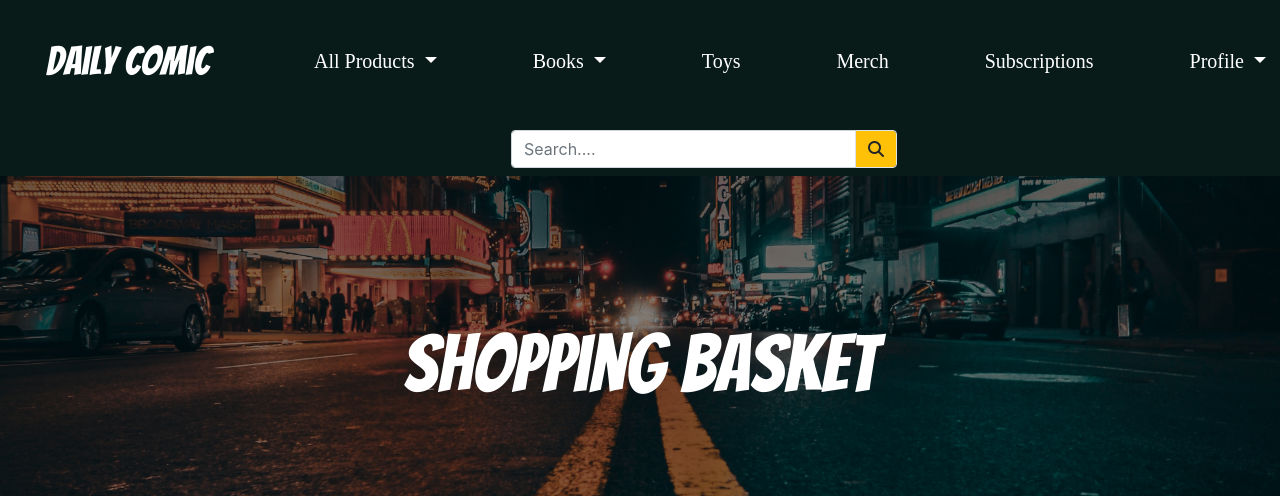
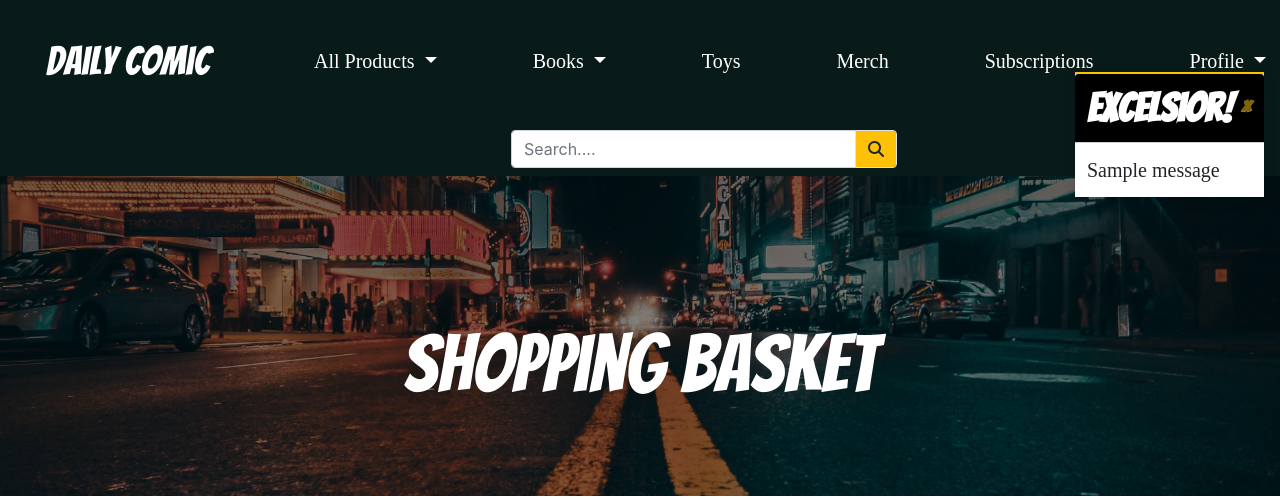
Before and after one commit to ajgoward/Daily_Comic, a Django app: page /bag/ in a window 1280 px wide; the page is wider, and only the part inside the window is pictured. Shown: the top 500 px of that part. Run offline with Django 3.2, Linux system fonts and the light colour scheme; one stand-in notice (Sample message) is shown; some libraries are stand-ins or nearby versions.

Commit message:
added toasts and got them viewing on the page

```diff
--- a/Daily_Comic/settings.py
+++ b/Daily_Comic/settings.py
@@ -96,6 +96,9 @@ SOCIALACCOUNT_PROVIDERS = {
     'facebook': {},
     'google': {}}
 
+MESSAGE_STORAGE = 'django.contrib.messages.storage.session.SessionStorage'
+
+
 AUTHENTICATION_BACKENDS = [
     # Needed to login by username in Django admin, regardless of `allauth`
     'django.contrib.auth.backends.ModelBackend',
--- a/bag/views.py
+++ b/bag/views.py
@@ -1,4 +1,6 @@
-from django.shortcuts import render, redirect, reverse, HttpResponse, get_object_or_404,HttpResponseRedirect
+from django.shortcuts import (
+    render, redirect, reverse, HttpResponse,
+    get_object_or_404, HttpResponseRedirect)
 from django.contrib import messages
 from products.models import Product
 
@@ -36,6 +38,7 @@ def quick_add(request, item_id):
 def add_to_basket(request, item_id):
     """ Add a quantity of the specified product to the shopping bag """
 
+    product = Product.objects.get(pk=item_id)
     quantity = int(request.POST.get('quantity'))
     redirect_url = request.POST.get('redirect_url')
     size = None
@@ -56,6 +59,7 @@ def add_to_basket(request, item_id):
             basket[item_id] += quantity
         else:
             basket[item_id] = quantity
+            messages.success(request, f'Added {product.name} to your bag')
 
     request.session['bag'] = basket
     return redirect(redirect_url)
--- a/static/css/base.css
+++ b/static/css/base.css
@@ -15,6 +15,24 @@ h1{
     font-size: 80px;
 }
 
+.message-container {
+    position: fixed;
+    top: 72px;
+    right: 15px;
+    z-index: 99999999999;
+}
+
+.custom-toast {
+    overflow: visible;
+}
+
+.toast-capper {
+    height: 2px;
+}
+
+.toast-header{
+    background-color: black;
+}
 /* navbar styling */
 
 .navbar-dark .navbar-nav .nav-link {
--- a/templates/base.html
+++ b/templates/base.html
@@ -161,7 +161,21 @@
 	</nav>
 
 	{% if messages %}
-	<div class="message-container"></div>
+	<div class="message-container">
+    {% for message in messages %}
+                {% with message.level as level %}
+                    {% if level == 40 %}
+                        {% include 'includes/toasts/toast_error.html' %}
+                    {% elif level == 30 %}
+                        {% include 'includes/toasts/toast_warning.html' %}
+                    {% elif level == 25 %}
+                        {% include 'includes/toasts/toast_success.html' %}
+                    {% else %}
+                        {% include 'includes/toasts/toast_info.html' %}
+                    {% endif %}
+                {% endwith %}
+            {% endfor %}
+    </div>
 	{% endif %}
 
 	{% block page_header %}
@@ -171,7 +185,9 @@
 	{% endblock %}
 
 	{% block postloadjs %}
-
+    <script type="text/javascript">
+    $('.toast').toast('show');
+    </script>
 	{% endblock %}
 	<!-------footer-->
 	<footer>
--- /dev/null
+++ b/templates/includes/toasts/toast_success.html
@@ -0,0 +1,13 @@
+<div class="toast custom-toast rounded-0 border-top-0" data-autohide="false">
+	<div class="arrow-up arrow-warning"></div>
+    <div class="w-100 toast-capper bg-warning"></div>
+	<div class="toast-header card-heading">
+		<strong class="mr-auto">Excelsior!</strong>
+		<button class="ml-2 mb-1 close text-warning" type="button" data-dismiss="toast" aria-label="Close">
+<span aria-hidden="true">&times;</span>
+</button>
+	</div>
+	<div class="toast-body bg-white product-text">
+		{{ message }}
+	</div>
+</div>
```
Also changed, not shown: templates/includes/toasts/toast_error.html (added, +13 -0 lines), templates/includes/toasts/toast_info.html (added, +13 -0 lines), templates/includes/toasts/toast_warning.html (added, +13 -0 lines), db.sqlite3.
